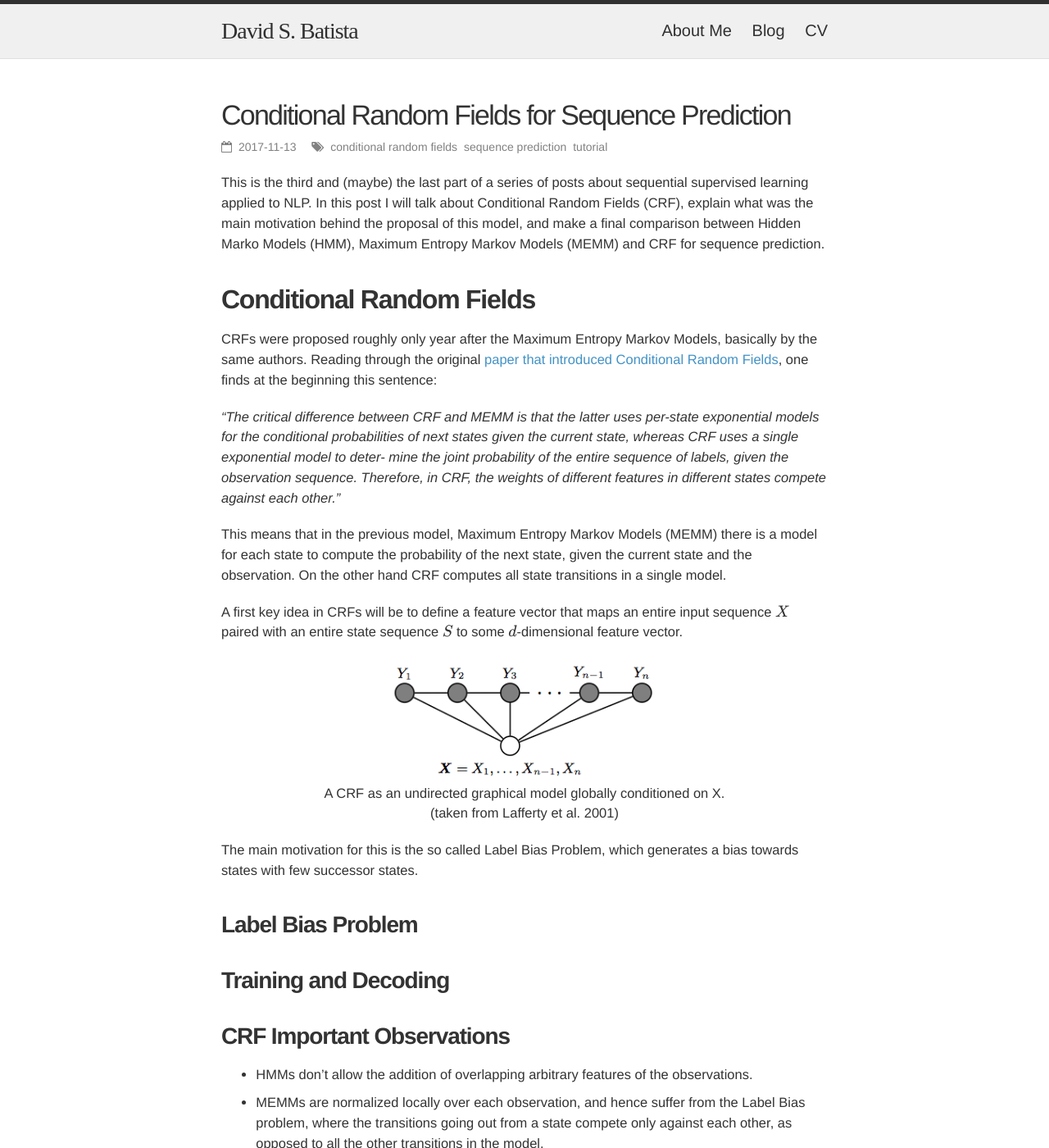
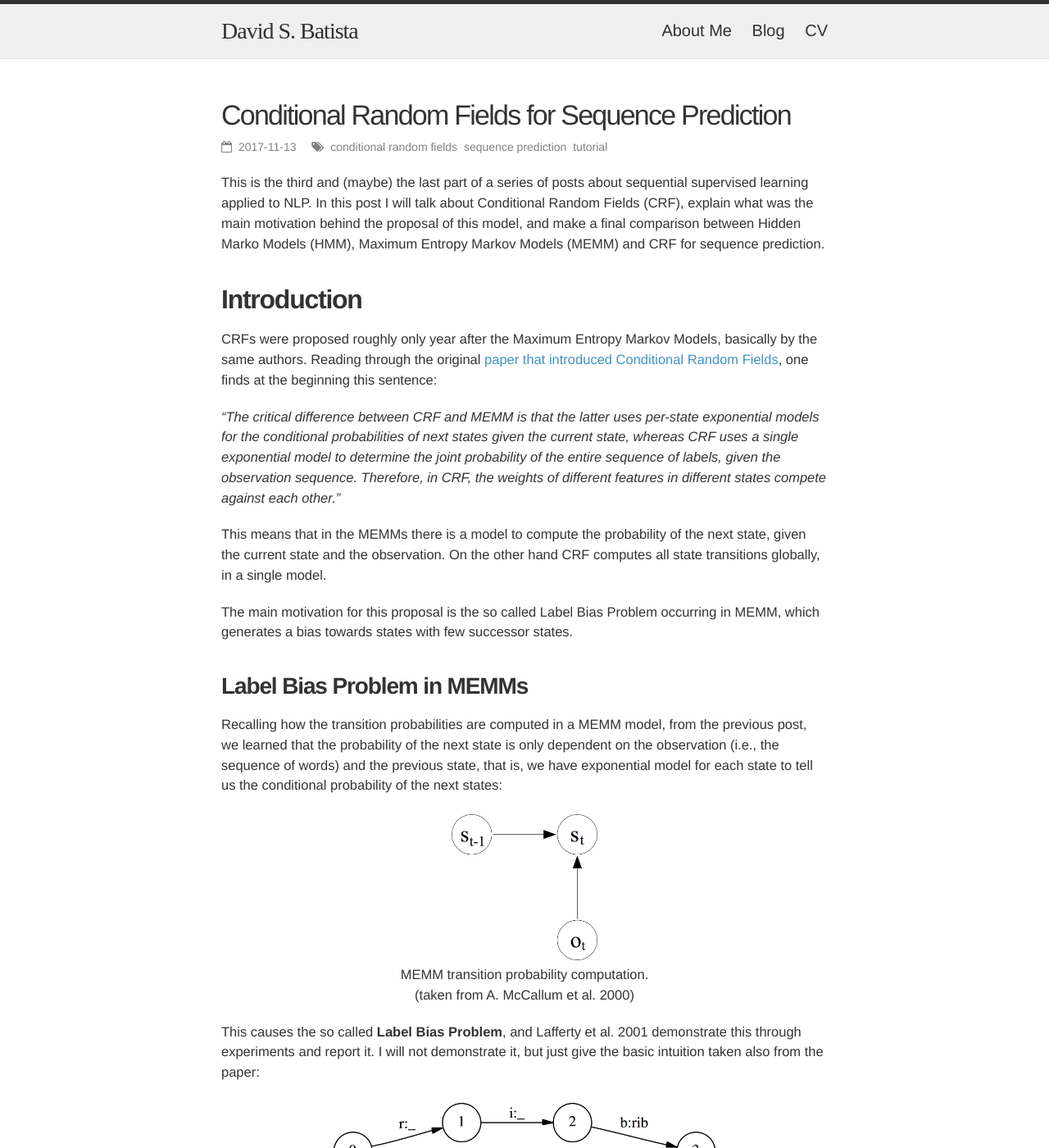
Before and after one commit to davidsbatista/davidsbatista.net, a Jekyll site: the page built from _posts/2017-11-13-Conditional_Random_Fields.md, in a window 1280 px wide and 1400 px high. Shown: the whole window at 82% size. Built offline with Jekyll 4.4.1, drawn with Linux system fonts in a browser that asks for light colours; nearby versions of some CDN libraries; some web fonts are replaced; formulas are drawn with MathJax 3; comment, search, counter and statistics services are not loaded; some of the changed text lies outside the part shown.

Commit message:
updated CRF post

```diff
--- a/_posts/2017-11-13-Conditional_Random_Fields.md
+++ b/_posts/2017-11-13-Conditional_Random_Fields.md
@@ -29,32 +29,130 @@
 
 http://www.cs.cornell.edu/courses/cs6784/2010sp/lecture/10-LaffertyEtAl01.pdf
 
+-->
+
+## __Introduction__
+
+CRFs were proposed roughly only year after the Maximum Entropy Markov Models, basically by the same authors. Reading through the original [paper that introduced Conditional Random Fields](http://repository.upenn.edu/cgi/viewcontent.cgi?article=1162&context=cis_papers), one finds at the beginning this sentence:
+
+_"The critical difference between CRF and MEMM is that the latter uses per-state exponential models for the conditional probabilities of next states given the current state, whereas CRF uses a single exponential model to determine the joint probability of the entire sequence of labels, given the observation sequence. Therefore, in CRF, the weights of different features in different states compete against each other."_
+
+This means that in the MEMMs there is a model to compute the probability of the next state, given the current state and the observation. On the other hand CRF computes all state transitions globally, in a single model.
+
+The main motivation for this proposal is the so called Label Bias Problem occurring in MEMM, which generates a bias towards states with few successor states.
+
+### __Label Bias Problem in MEMMs__
+
+Recalling how the transition probabilities are computed in a MEMM model, from the previous post, we learned that the probability of the next state is only dependent on the observation (i.e., the sequence of words) and the previous state, that is, we have exponential model for each state to tell us the conditional probability of the next states:
+
+<figure>
+  <img style="width: 25%; height: 25%" src="/assets/images/2017-11-13-HMM.png">
+  <figcaption>MEMM transition probability computation. <br> (taken from A. McCallum et al. 2000)</figcaption>
+</figure>
+
+This causes the so called __Label Bias Problem__, and Lafferty et al. 2001 demonstrate this through experiments and report it. I will not demonstrate it, but just give the basic intuition taken also from the paper:
+
+<figure>
+  <img style="width: 65%; height: 65%" src="/assets/images/2017-11-13-Label_Bias_Problem.png">
+  <figcaption>Label Bias Problem. <br> (taken from Lafferty et al. 2001)</figcaption>
+</figure>
+
+Given the observation sequence: ___r_ _i_ _b___
+
+_"In the first time step, r matches both transitions from the start state, so the probability mass gets distributed roughly equally among those two transitions. Next we observe i. Both states 1 and 4 have only one outgoing transition. State 1 has seen this observation often in training, state 4 has almost never seen this observation; but like state 1, state 4 has no choice but to pass all its mass to its single outgoing transition, since it is not generating the observation, only conditioning on it. Thus, states with a single outgoing transition effectively ignore their observations."_
+
+_[...]_
+
+_"the top path and the bottom path will be about equally likely, independently of the observation sequence. If one of the two words is slightly more common in the training set, the transitions out of the start state will slightly prefer its corresponding transition, and that word’s state sequence will always win."_
+
+* Transitions from a given state are competing against each other only.
+
+* Per state normalization, i.e. sum of transition probability for any state has to sum to 1.
+
+* MEMM are normalized locally over each observation where the transitions going out from a state compete only against each other, as opposed to all the other transitions in the model.
+
+* States with a single outgoing transition effectively ignore their observations.
+
+* Causes bias: states with fewer arcs are preferred.
+
+The idea of CRF is to drop this local per state normalization, and replace it by a global per sequence normalisation.
+
+So, how dow we formalise this global normalisation? I will try to explain it in the sections that follow.
+
+<br>
+
+---
+
+### __Undirected Graphical Models__
+
+A Conditional Random Field can be seen as an undirected graphical model, or Markov Random Field, globally conditioned on $$X$$, the random variable representing observation sequence.
+
+Lafferty et al. 2001 define a Conditional Random Field as:
+
+* $$X$$ is a random variable over data sequences to be labeled, and $$Y$$ is a random variable over corresponding label sequences.
+
+* The random variables $$X$$ and $$Y$$ are jointly distributed, but in a discriminative framework we construct a conditional model $$p(Y \mid X)$$ from paired observation and label sequences:
+
+Let $$G = (V , E)$$ be a graph such that $$Y = (Y_{v})\  \ v \in V$$, so that $$Y$$ is indexed by the vertices of $$G$$.
+
+$$(X, Y)$$ is a conditional random field when each of the random variables $$Y_{v}$$, conditioned on $$X$$, obey the Markov property with respect to the graph:
+
+$$P(Y_{v} \mid X, Y_{w}, w \neq v) = P(Y_{v} \mid X, Y_{w}, w \sim v)$$
+
+where $$w \sim v$$ means that $$w$$ and $$v$$ are neighbours in G. Thus, a CRF is a random field globally conditioned on the observation $$X$$. This goes already in the direction of what the MEMM doesn't give us, states globally conditioned on the observation.
+
+In theory this graph may have an arbitrary structure as long as it represents the label sequences being modelled, however the simplest and most common graph structured is that in which the nodes corresponding to elements of $$Y$$ form a simple first-order chain, as illustrated in the figure below:
+
+<figure>
+  <img style="width: 45%; height: 55%" src="/assets/images/2017-11-13-Conditional_Random_Fields.png">
+  <figcaption>Chain-strucutred CRFs globally conditioned on X.
+  <br> (taken from Lafferty et al. 2001)</figcaption>
+</figure>
+
+Under certain condition, such as the one show in the figure above, the probability of a particular label sequence $$Y$$ given observation sequence $$X$$ can be defined as the normalized product of potential functions.
+
+_If the graph $G = (V,E)$ of $Y$ is a tree (of which a chain is the simplest example), its cliques are the edges and vertices. Therefore, by the fundamental theorem of random fields (Hammersley & Clifford, 1971), the joint distribution over the label sequence Y given X has the form:_
+
+$$ \exp (\sum_{i} \lambda_{j} t_{j} (y_{i-1}, y_{i}, x, i ) +
+         \sum_{k} \mu_{k} s_{k} (y_{i}, x, i))
+$$
+
+where $$t_{j} (y_{i-1}, y_{i}, x, i)$$ is a transition feature function of the entire observation sequence and the labels at positions $$i$$ and $$i-1$$, $$s_{k} (y_{i}, x, i)$$ is a state feature function of the label at position $$i$$, and $$\lambda_{j}$$ and $$\mu_{k}$$ weight parameters to be learned from the training data.
+
+
+<br>
+
+<br>
+
+<br>
+
+### __Parameter Estimation__
+
+<!--
+http://www.robots.ox.ac.uk/~vgg/sorg/varun_sorg_slides.pdf
+
 http://www.stokastik.in/understanding-conditional-random-fields/
+
+http://videolectures.net/cikm08_elkan_llmacrf/?q=conditional%20random%20fields
 
 -->
 
-## __Conditional Random Fields__
+<br>
+<br>
+<br>
 
-CRFs were proposed roughly only year after the Maximum Entropy Markov Models, basically by the same authors. Reading through the original [paper that introduced Conditional Random Fields](http://repository.upenn.edu/cgi/viewcontent.cgi?article=1162&context=cis_papers), one finds at the beginning this sentence:
 
-_"The critical difference between CRF and MEMM is that the latter uses per-state exponential models for the conditional probabilities of next states given the current state, whereas CRF uses a single exponential model to deter- mine the joint probability of the entire sequence of labels, given the observation sequence. Therefore, in CRF, the weights of different features in different states compete against each other."_
 
-This means that in the previous model, Maximum Entropy Markov Models (MEMM) there is a model for each state to compute the probability of the next state, given the current state and the observation. On the other hand CRF computes all state transitions in a single model.
 
-A first key idea in CRFs will be to define a feature vector that maps an entire input sequence $$X$$ paired with an entire state sequence $$S$$ to some $$d$$-dimensional feature vector.
+
+
+### __HMM vs. MEMM vs. CRF__
+
 
 <figure>
-  <img style="width: 45%; height: 55%" src="/assets/images/2017-11-13-Conditional_Random_Fields.png">
-  <figcaption>A CRF as an undirected graphical model globally conditioned on X.
-  <br> (taken from Lafferty et al. 2001)</figcaption>
+  <img style="width: 100%; height: 100%" src="/assets/images/2017-11-13-HMM-MEMM-CRF.png">
+  <figcaption> Graph representation of HMM, MEMM and CRF. <br> (taken from Hanna Wallach 2004)</figcaption>
 </figure>
-
-The main motivation for this is the so called Label Bias Problem, which generates a bias towards states with few successor states.
-
-### __Label Bias Problem__
-
-
-### __Training and Decoding__
 
 
 ### __CRF Important Observations__
@@ -80,7 +178,10 @@
 
 * ["Conditional Random Fields: Probabilistic Models for Segmenting and Labeling Sequence Data"](http://repository.upenn.edu/cgi/viewcontent.cgi?article=1162&context=cis_papers)
 
+* ["Conditional Random Fields: An Introduction". Hanna M. Wallach, February 24, 2004. University of Pennsylvania CIS Technical Report MS-CIS-04-21](http://dirichlet.net/pdf/wallach04conditional.pdf)
+
+* ["An Introduction to Conditional Random Fields" Sutton, Charles; McCallum, Andrew (2010)](https://arxiv.org/pdf/1011.4088v1.pdf)
+
+* ["Conditional Random Fields: Probabilistic Models for Segmenting and Labeling Sequence Data". presentation by Joe Drish May 9, 2002](https://pdfs.semanticscholar.org/96fc/c6d81896b48320298f7b758aa1fb85ca8cb8.pdf)
+
 * ["Log-Linear Models, MEMMs, and CRFs". Michael Collins](http://www.cs.columbia.edu/~mcollins/crf.pdf)
-
-
-* ["Conditional Random Fields: An Introduction". Hanna M. Wallach, February 24, 2004. University of Pennsylvania CIS Technical Report MS-CIS-04-21](http://dirichlet.net/pdf/wallach04conditional.pdf)
```
Also changed, not shown: assets/images/2017-11-13-HMM-MEMM-CRF.png, assets/images/2017-11-13-HMM.png (added), assets/images/2017-11-13-Label_Bias_Problem.png (added).
